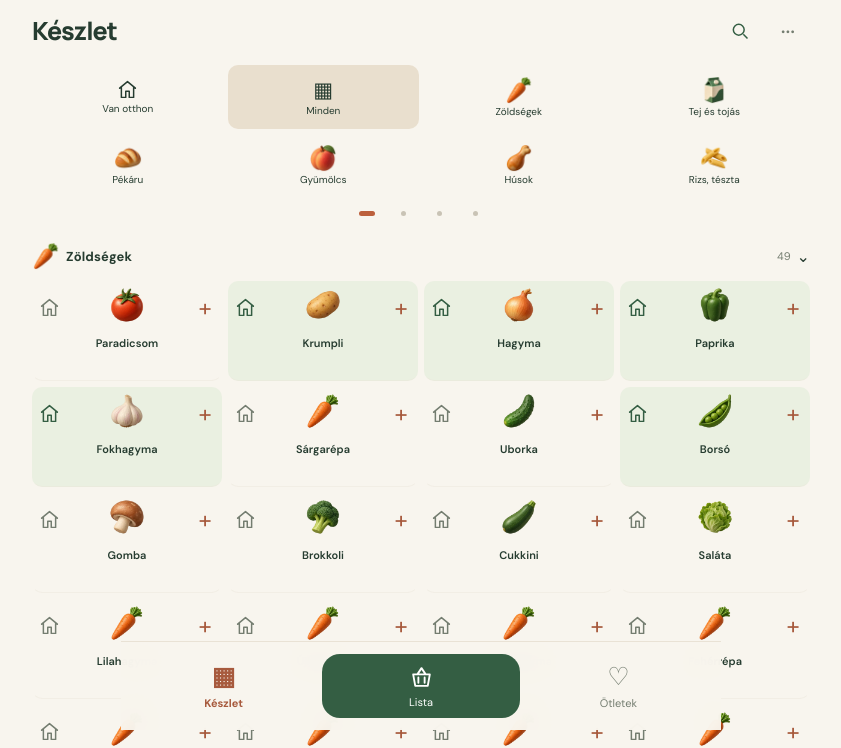
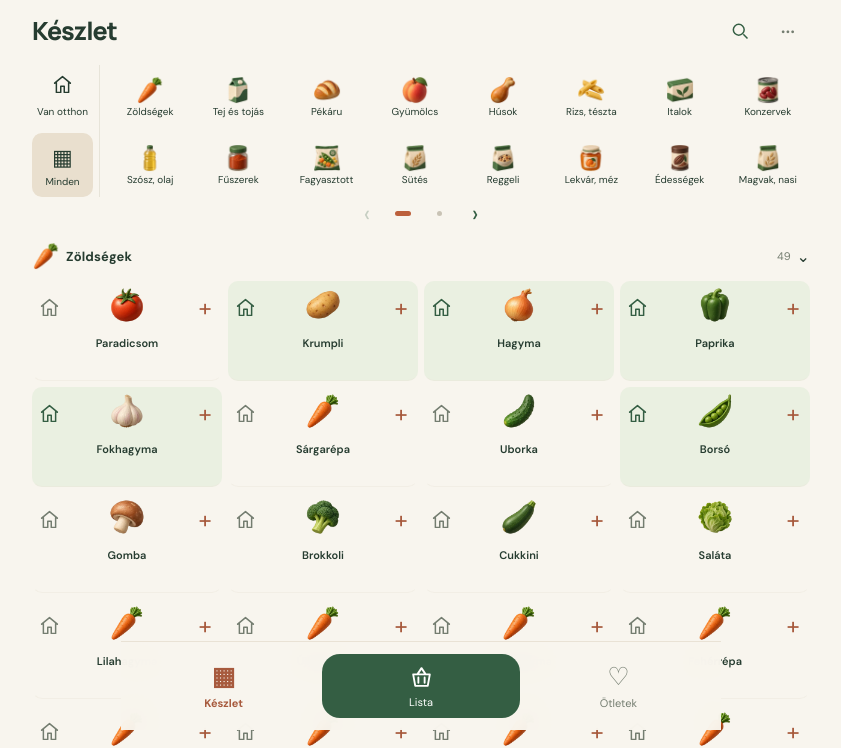
Before and after one commit to szambaik/morzsa, a website: page index.html in a window 1280 px wide. Shown: the part 70-818 px from the top of the page, without its empty margins (219-1060 px from the left). Drawn offline with Linux system fonts and the light colour scheme.

Commit message:
Pin home and all filters beside draggable two-by-eight categories

```diff
--- a/app.js
+++ b/app.js
@@ -48,7 +48,7 @@ function nextRecipe(){return [...recipes].filter(r=>!state.likes.includes(r.id)&
 function hero(label,title,desc){return '<section class="hero"><div class="eyebrow">'+label+'</div><h1>'+title+'</h1><p class="subtitle">'+desc+'</p></section>'}
 function render(){document.querySelector('.app').dataset.page=page;document.querySelectorAll('nav button').forEach(b=>{b.classList.toggle('active',b.dataset.page===page);b.setAttribute('aria-current',b.dataset.page===page?'page':'false')});updateCount();if(page==='pantry')renderPantry();if(page==='recipes')renderRecipes();if(page==='shopping')renderShopping()}
 const houseIcon='<svg viewBox="0 0 24 24" width="21" height="21" fill="none" stroke="currentColor" stroke-width="1.7" stroke-linecap="round" stroke-linejoin="round" aria-hidden="true"><path d="M3 10.5 12 3l9 7.5M5 9v12h5v-7h4v7h5V9"/></svg>';
-let categoryPage=0,pantrySearchOpen=false,sortMode=state.sortMode==='alpha'?'alpha':'importance';
+let categoryPage=0,categoryOffset=0,pantrySearchOpen=false,sortMode=state.sortMode==='alpha'?'alpha':'importance';
 function compareProducts(a,b){return sortMode==='alpha'?displayName(a.name).localeCompare(displayName(b.name),language):(householdPriority.get(a.name)??9999)-(householdPriority.get(b.name)??9999)||displayName(a.name).localeCompare(displayName(b.name),language)}
 function categoryIcon(name){const key=({'Zöldségek':'carrot','Gyümölcsök':'peach','Tejtermék és tojás':'milk','Hús és felvágott':'chicken','Fűszerek':'paprika','Italok':'tea','Háztartás':'cleaner','Saját tételek':'oats'})[name]||familyArtwork[name]||'oats';return '<img class="category-artwork" src="assets/icons/'+key+'.webp" alt="" width="28" height="28">'}
 function basketFeedback(){const basket=document.querySelector('.shopping-nav');basket.classList.remove('basket-bump');void basket.offsetWidth;basket.classList.add('basket-bump');clearTimeout(basketFeedback.timer);basketFeedback.timer=setTimeout(()=>basket.classList.remove('basket-bump'),400)}
@@ -217,12 +217,24 @@ function setupPantryNavigation(){
  const paint=()=>{const open=pantrySearchOpen||!!search;heading.classList.toggle('search-open',open);toggle.setAttribute('aria-expanded',String(open));input.tabIndex=open?0:-1};paint();
  toggle.onclick=()=>{pantrySearchOpen=true;paint();input.focus()};close.onclick=()=>{search='';pantrySearchOpen=false;renderPantry();main.querySelector('.search-toggle').focus()};input.addEventListener('keydown',e=>{if(e.key==='Escape')close.click()});
  const rail=main.querySelector('.category-rail'),buttons=[...rail.children],pages=[];
- for(let start=0;start<buttons.length;start+=8){const panel=document.createElement('div');panel.className='category-page';buttons.slice(start,start+8).forEach(b=>panel.append(b));pages.push(panel)}
+ const dock=document.createElement('div');dock.className='category-dock';rail.before(dock);
+ const fixed=document.createElement('div');fixed.className='category-fixed';fixed.append(...buttons.splice(0,2));dock.append(fixed,rail);
+ for(let start=0;start<buttons.length;start+=16){const panel=document.createElement('div');panel.className='category-page';buttons.slice(start,start+16).forEach(b=>panel.append(b));pages.push(panel)}
  rail.replaceChildren(...pages);rail.setAttribute('aria-label',language==='en'?'Category pages':'Kategóriaoldalak');
- const pager=document.createElement('div');pager.className='category-pager';pager.innerHTML=pages.map((_,i)=>'<button aria-label="'+(language==='en'?'Category page ':'Kategóriaoldal ')+(i+1)+'" data-category-page="'+i+'"><span></span></button>').join('');rail.after(pager);
- const update=()=>pager.querySelectorAll('button').forEach((b,i)=>b.setAttribute('aria-current',i===categoryPage?'true':'false'));
- const go=i=>{categoryPage=Math.max(0,Math.min(pages.length-1,i));rail.scrollTo({left:categoryPage*rail.clientWidth,behavior:matchMedia('(prefers-reduced-motion: reduce)').matches?'instant':'smooth'});update()};
- pager.querySelectorAll('button').forEach((b,i)=>b.onclick=()=>go(i));rail.onscroll=()=>{categoryPage=Math.round(rail.scrollLeft/rail.clientWidth);update()};
+ const pager=document.createElement('div');pager.className='category-pager';pager.innerHTML='<button data-prev aria-label="'+(language==='en'?'Previous categories':'Előző kategóriák')+'">‹</button>'+pages.map((_,i)=>'<button aria-label="'+(language==='en'?'Category page ':'Kategóriaoldal ')+(i+1)+'" data-category-page="'+i+'"><span></span></button>').join('')+'<button data-next aria-label="'+(language==='en'?'Next categories':'Következő kategóriák')+'">›</button>';dock.after(pager);
+ const pageWidth=()=>pages[0].getBoundingClientRect().width;
+ const update=()=>{pager.querySelectorAll('[data-category-page]').forEach((b,i)=>b.setAttribute('aria-current',i===categoryPage?'true':'false'));pager.querySelector('[data-prev]').disabled=rail.scrollLeft<2;pager.querySelector('[data-next]').disabled=rail.scrollLeft>=rail.scrollWidth-rail.clientWidth-2};
+ const move=left=>rail.scrollTo({left,behavior:matchMedia('(prefers-reduced-motion: reduce)').matches?'instant':'smooth'});
+ const go=i=>{categoryPage=Math.max(0,Math.min(pages.length-1,i));move(categoryPage*pageWidth());update()};
+ pager.querySelectorAll('[data-category-page]').forEach((b,i)=>b.onclick=()=>go(i));
+ pager.querySelector('[data-prev]').onclick=()=>move(Math.max(0,rail.scrollLeft-rail.clientWidth));pager.querySelector('[data-next]').onclick=()=>move(rail.scrollLeft+rail.clientWidth);
+ rail.onscroll=()=>{categoryOffset=rail.scrollLeft;categoryPage=Math.min(pages.length-1,Math.floor((rail.scrollLeft+rail.clientWidth/2)/pageWidth()));update()};
  rail.onkeydown=e=>{if(e.key==='ArrowRight'||e.key==='ArrowLeft'){e.preventDefault();go(categoryPage+(e.key==='ArrowRight'?1:-1));pages[categoryPage].querySelector('button').focus({preventScroll:true})}};
- categoryPage=Math.min(categoryPage,pages.length-1);rail.scrollLeft=categoryPage*rail.clientWidth;update();
+ // Native touch scrolling plus mouse dragging, without turning a drag into a selection.
+ let drag=null,suppressClick=false;
+ rail.addEventListener('pointerdown',e=>{if(e.pointerType!=='mouse'||e.button!==0)return;drag={x:e.clientX,left:rail.scrollLeft};suppressClick=false});
+ rail.addEventListener('pointermove',e=>{if(!drag)return;const dx=e.clientX-drag.x;if(Math.abs(dx)>5){suppressClick=true;rail.setPointerCapture(e.pointerId);rail.scrollLeft=drag.left-dx}});
+ for(const event of ['pointerup','pointercancel','lostpointercapture'])rail.addEventListener(event,()=>{drag=null});
+ rail.addEventListener('click',e=>{if(suppressClick){e.preventDefault();e.stopImmediatePropagation();suppressClick=false}},true);
+ categoryPage=Math.min(categoryPage,pages.length-1);rail.scrollLeft=categoryOffset;update();
 }
--- a/styles.css
+++ b/styles.css
@@ -111,3 +111,15 @@ nav button.active:not(.shopping-nav){color:#a75a3d}.add-form input{border-color:
 .search-open .search-wrap input::-webkit-search-cancel-button{display:none}
 .search-open .search-wrap input:focus{outline:none}
 .search-open .catalog-search-row:focus-within{outline:2px solid var(--green);outline-offset:2px}
+
+.category-dock{display:grid;grid-template-columns:68px minmax(0,1fr);gap:8px}
+.category-fixed{display:grid;grid-template-rows:repeat(2,64px);gap:4px;border-right:1px solid var(--line);padding-right:6px}
+.category-fixed button{display:flex;flex-direction:column;justify-content:center;align-items:center;gap:3px;background:transparent;border:0!important;border-radius:10px;font-size:10px;color:var(--ink);padding:3px;min-width:0}
+.category-fixed button.active{background:#e9dfce}
+.category-fixed button>span:first-child{font-size:22px}
+.category-dock .category-page{grid-template-columns:repeat(8,minmax(60px,1fr));flex-basis:max(100%,508px)}
+.category-dock .category-rail{cursor:grab;user-select:none}
+.category-dock .category-rail:active{cursor:grabbing}
+.category-dock img{-webkit-user-drag:none;pointer-events:none}
+.category-pager button{font-size:24px;color:var(--green)}
+.category-pager button:disabled{opacity:.25}
```
Also changed, not shown: index.html (+1 -1 lines).
